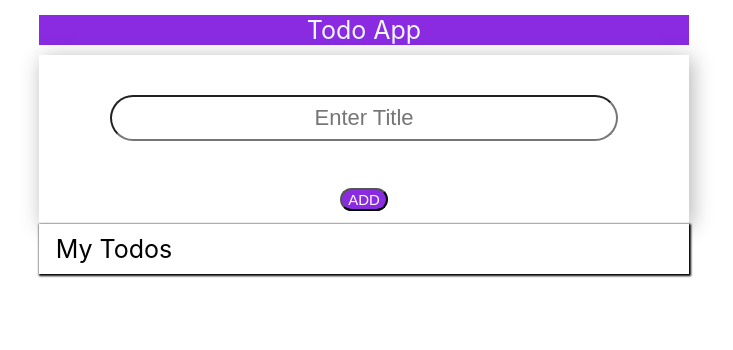
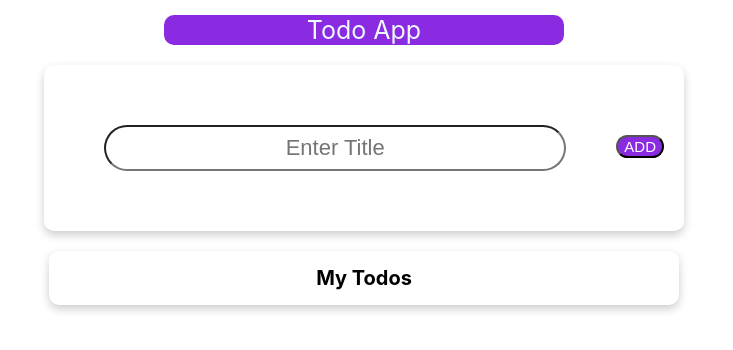
Before and after one commit to anujtaywade/Todo_app, a React (Create React App) app: page / in a window 1280 px wide. Shown: the top 350 px of the page, without its empty margins (276-1009 px from the left). Built offline with nearby package versions, Linux system fonts and the light colour scheme.

Commit message:
css changes

```diff
--- a/package.json
+++ b/package.json
@@ -6,7 +6,8 @@
     "cra-template": "1.2.0",
     "react": "^19.0.0",
     "react-dom": "^19.0.0",
-    "react-scripts": "5.0.1",
+    "react-router-dom": "^7.1.5",
+    "react-scripts": "^5.0.1",
     "uuid": "^11.0.5"
   },
   "scripts": {
--- a/src/App.css
+++ b/src/App.css
@@ -1,10 +1,11 @@
 .container{
-  background-color:white   ;
+  background-color:white;
   color: aliceblue;
   padding: 15px;
   text-align: center;
   font-size: 25px;
   height:1000px;
+  text-align: center;
 }
 
 .typing{
@@ -14,50 +15,58 @@
   text-align: center;
   margin: 40px;
   border-radius: 40px;
-  /* margin-left: 220px; */
-
-
 
 }
 
-.btns{
-
+.addup {
+  display: flex;
+  align-items: center;
+  justify-content: center;
+  gap: 10px;
+  padding: 20px;
+  margin: 20px auto;
+  width: 90%;
+  max-width: 600px;
+  background-color: white;
+  box-shadow: 0px 4px 10px rgba(0, 0, 0, 0.2);
+  border-radius: 10px;
+  transition: transform 0.3s ease, box-shadow 0.3s ease;
 }
 
-.addup{
-  box-shadow: 3px 3px 20px rgba(0,0,0,0.3);
-  padding-bottom: 3px;
-  margin-left: 300px;
-  margin-right: 300px;
-  margin-top: 10px;
-  background-color: white ;
-
+.addup:hover {
+  transform: scale(1.02);
+  box-shadow: 0px 6px 15px rgba(0, 0, 0, 0.3);
 }
 
 .title{
   background-color: blueviolet;
-
-  margin-left: 300px;
-  margin-right: 300px;
+  border-radius: 10px;
+  margin-left: 425px;
+  margin-right: 425px;
 }
 
 
 
-.mytodos{
-  margin-right: 300px;
-  margin-left: 300px;
-  padding-top: 10px;
-  padding-bottom: 10px;
+.mytodos {
+  max-width: 600px;
+  margin: 20px auto;
+  padding: 15px;
+  text-align: center;
   color: black;
-  padding-right: 40%;
-  background-color: white ;
-  box-shadow: 1px 1px 2px 1px  black;
+  font-weight: bold;
+  font-size: 20px;
+  background-color: white;
+  box-shadow: 0px 4px 10px rgba(0, 0, 0, 0.2);
+  border-radius: 10px;
 }
 
+
 .printedTodo{
+  display:contents;
+
   padding-left: 363px;
   padding-right: 300px;
-  text-align: start;
+  text-align:center;
   color: black;
   padding-bottom: 10px;
 
@@ -70,3 +79,5 @@
   font-size: 15px;
   margin-bottom: 10px;
 }
+
+.{}
--- a/src/component/navbar.js
+++ b/src/component/navbar.js
@@ -32,7 +32,7 @@ const Navbar = () => {
     }
 
     if (editTab !== null) {
-      const updatedtodos = todos.map((item) =>
+      const updatedtodos =  todos.map((item) =>
         item.id === editTab ? { ...item, todo } : item
       );
       settodos(updatedtodos);
```
Also changed, not shown: src/component/edit.js (added, +15 -0 lines), 1 other file (tests, documents, lock files or other folders).
